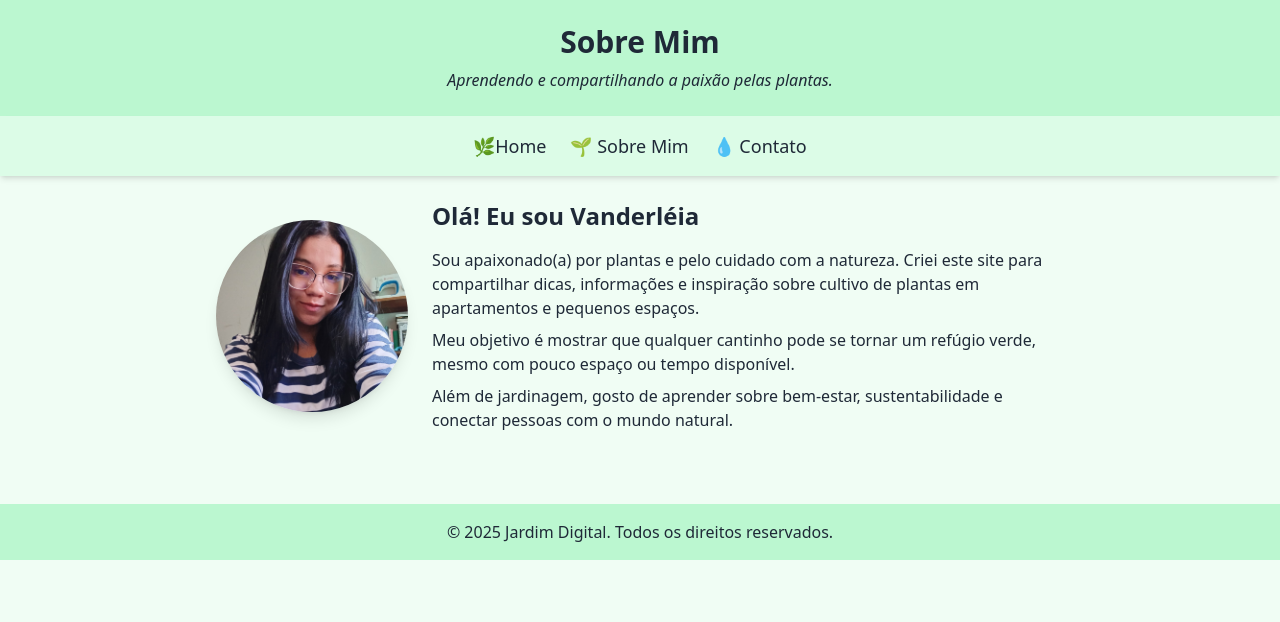
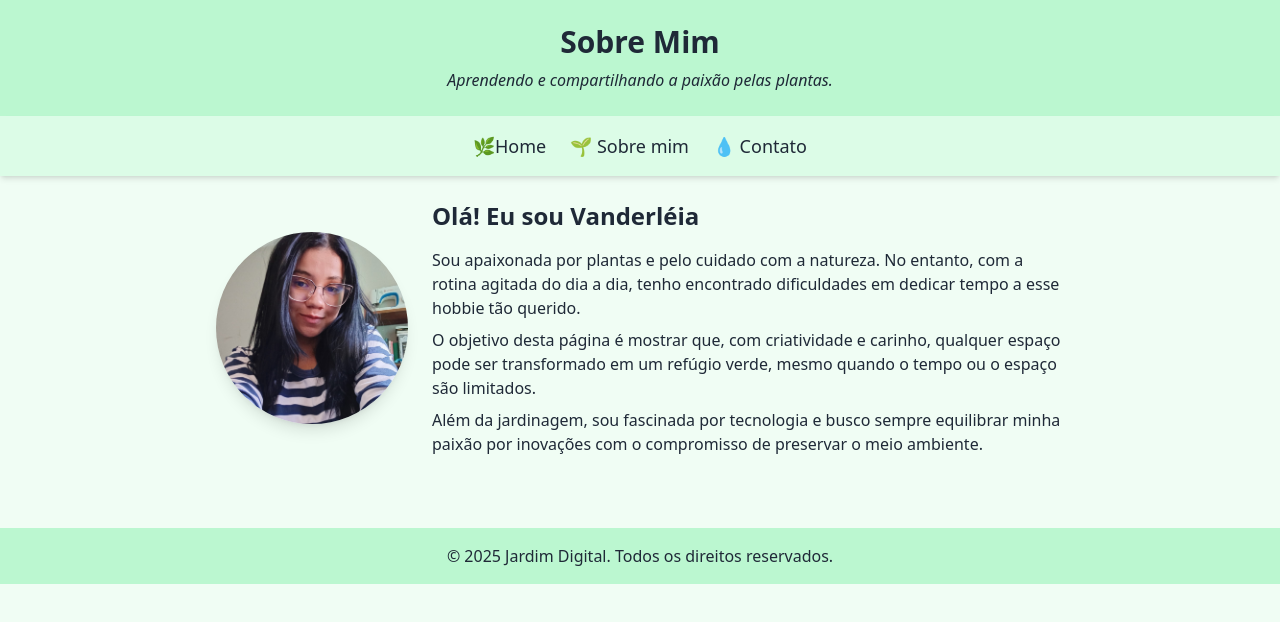
Before and after one commit to Vandamelloz/Jardim_Digital, a plain HTML site: page sobre.html in a window 1280 px wide. Drawn offline with nearby package versions, Linux system fonts and the light colour scheme.

Commit message:
atualizações finais

```diff
--- a/assets/css/style.css
+++ b/assets/css/style.css
@@ -21,6 +21,7 @@ body {
     background-color: var(--cor-fundo);
     color: var(--cor-texto);
     line-height: 1.6;
+    /* melhora a legibilidade do texto */
 }
 
 header {
@@ -50,6 +51,7 @@ nav ul {
     justify-content: center;
     list-style: none;
     flex-wrap: wrap;
+    /* os itens da lista ficam em linha, centralizados e sem marcadores */
 }
 
 nav li {
@@ -62,6 +64,7 @@ nav a {
     font-weight: bold;
     padding: 0.5rem 1rem;
     transition: all 0.3s ease;
+    /* transição suave para o hover */
 }
 
 nav a:hover {
--- a/sobre.html
+++ b/sobre.html
@@ -1,5 +1,6 @@
 <!DOCTYPE html>
 <html lang="pt-br">
+
 <head>
     <meta charset="UTF-8">
     <meta name="viewport" content="width=device-width, initial-scale=1.0">
@@ -7,6 +8,7 @@
     <script src="https://cdn.tailwindcss.com"></script>
 
 </head>
+
 <body class="font-sans bg-green-50 text-gray-800">
 
     <header class="bg-green-200 p-6 text-center">
@@ -18,7 +20,7 @@
     <nav class="bg-green-100 shadow-md">
         <ul class="flex justify-center gap-6 p-4 text-lg">
             <li><a href="index.html" class="hover:text-green-700">🌿Home</a></li>
-            <li><a href="sobre-mim.html" class="hover:text-green-700">🌱 Sobre Mim</a></li>
+            <li><a href="sobre-mim.html" class="hover:text-green-700">🌱 Sobre mim</a></li>
             <li><a href="contato.html" class="hover:text-green-700">💧 Contato</a></li>
         </ul>
     </nav>
@@ -27,12 +29,16 @@
     <main class="max-w-4xl mx-auto p-6 grid gap-8">
 
         <section class="flex flex-col md:flex-row items-center gap-6">
-            <img src="assets/img/foto_perfil.jfif" alt="Foto de perfil" class="w-48 h-48 object-cover rounded-full shadow-lg">
+            <img src="assets/img/foto_perfil.jfif" alt="Foto de perfil"
+                class="w-48 h-48 object-cover rounded-full shadow-lg">
             <div>
                 <h2 class="text-2xl font-semibold mb-4">Olá! Eu sou Vanderléia</h2>
-                <p class="mb-2">Sou apaixonado(a) por plantas e pelo cuidado com a natureza. Criei este site para compartilhar dicas, informações e inspiração sobre cultivo de plantas em apartamentos e pequenos espaços.</p>
-                <p class="mb-2">Meu objetivo é mostrar que qualquer cantinho pode se tornar um refúgio verde, mesmo com pouco espaço ou tempo disponível.</p>
-                <p>Além de jardinagem, gosto de aprender sobre bem-estar, sustentabilidade e conectar pessoas com o mundo natural.</p>
+                <p class="mb-2">Sou apaixonada por plantas e pelo cuidado com a natureza. No entanto, com a rotina
+                    agitada do dia a dia, tenho encontrado dificuldades em dedicar tempo a esse hobbie tão querido.</p>
+                <p class="mb-2">O objetivo desta página é mostrar que, com criatividade e carinho, qualquer espaço pode
+                    ser transformado em um refúgio verde, mesmo quando o tempo ou o espaço são limitados.</p>
+                <p>Além da jardinagem, sou fascinada por tecnologia e busco sempre equilibrar minha paixão por inovações
+                    com o compromisso de preservar o meio ambiente.</p>
             </div>
         </section>
 
@@ -44,4 +50,5 @@
     </footer>
 
 </body>
+
 </html>
```
Also changed, not shown: contato.html (+2 -1 lines).
